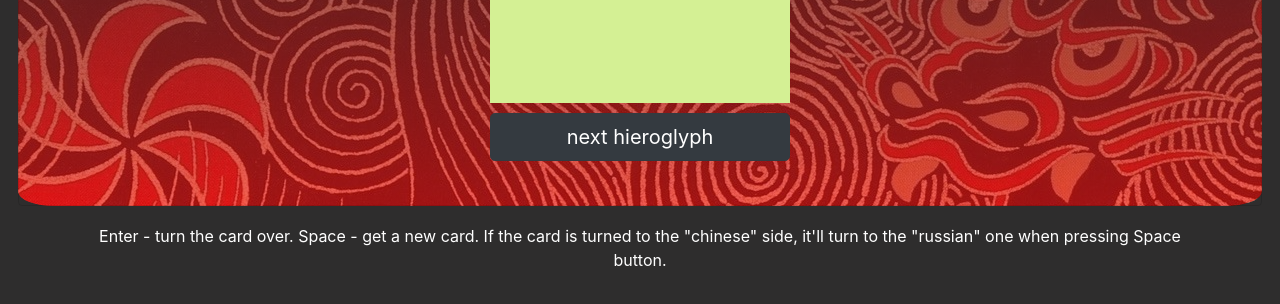
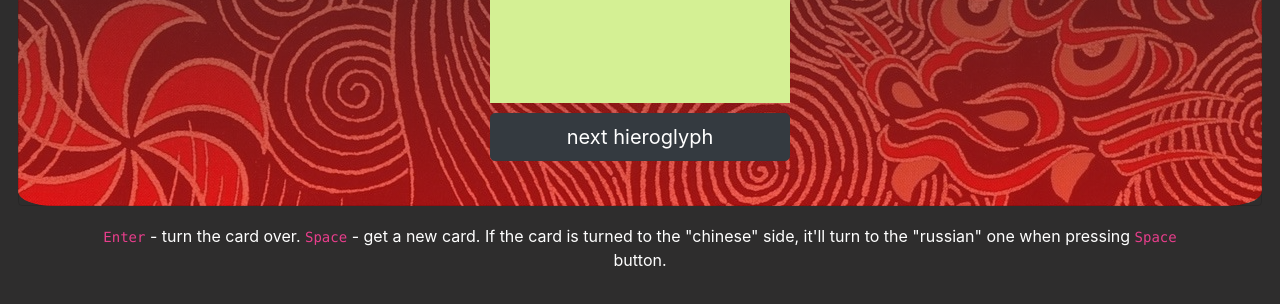
Before and after one commit to smertlove/learn_chinese, a plain HTML site: page index.html in a window 1280 px wide. Shown: the part 446-750 px from the top of the page. Drawn offline with nearby package versions, Linux system fonts and the light colour scheme.

Commit message:
добавил code теги

```diff
--- a/index.html
+++ b/index.html
@@ -95,9 +95,9 @@
 
             </div>
             <div class = "container my-nav">
-                <p class = "text-block">Enter - turn the card over. Space - get a new card.
+                <p class = "text-block"><code>Enter</code> - turn the card over. <code>Space</code> - get a new card.
                     If the card is turned to the "chinese" side, it'll turn to the "russian" one
-                    when pressing Space button.</p>
+                    when pressing <code>Space</code> button.</p>
             </div>
 
 
```
